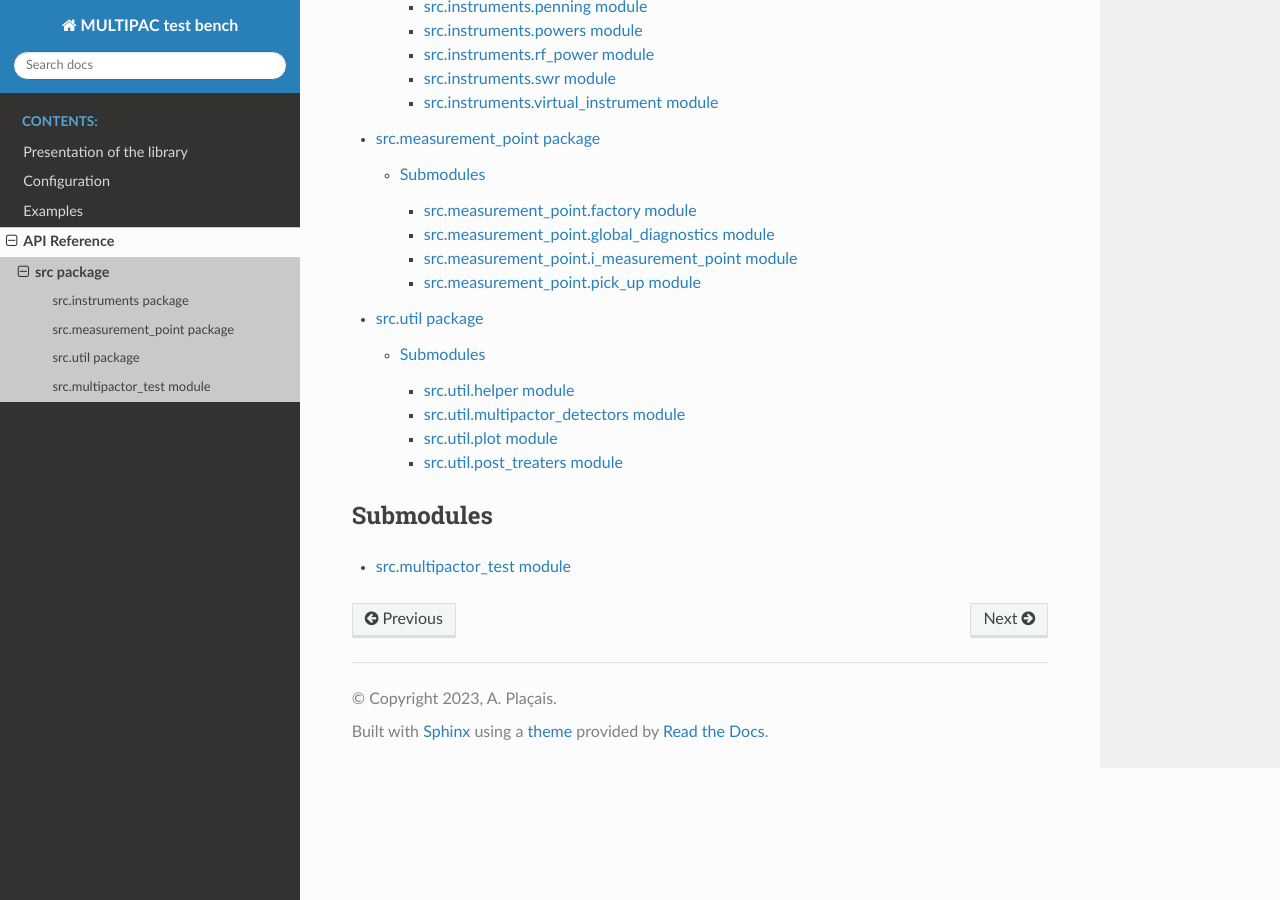
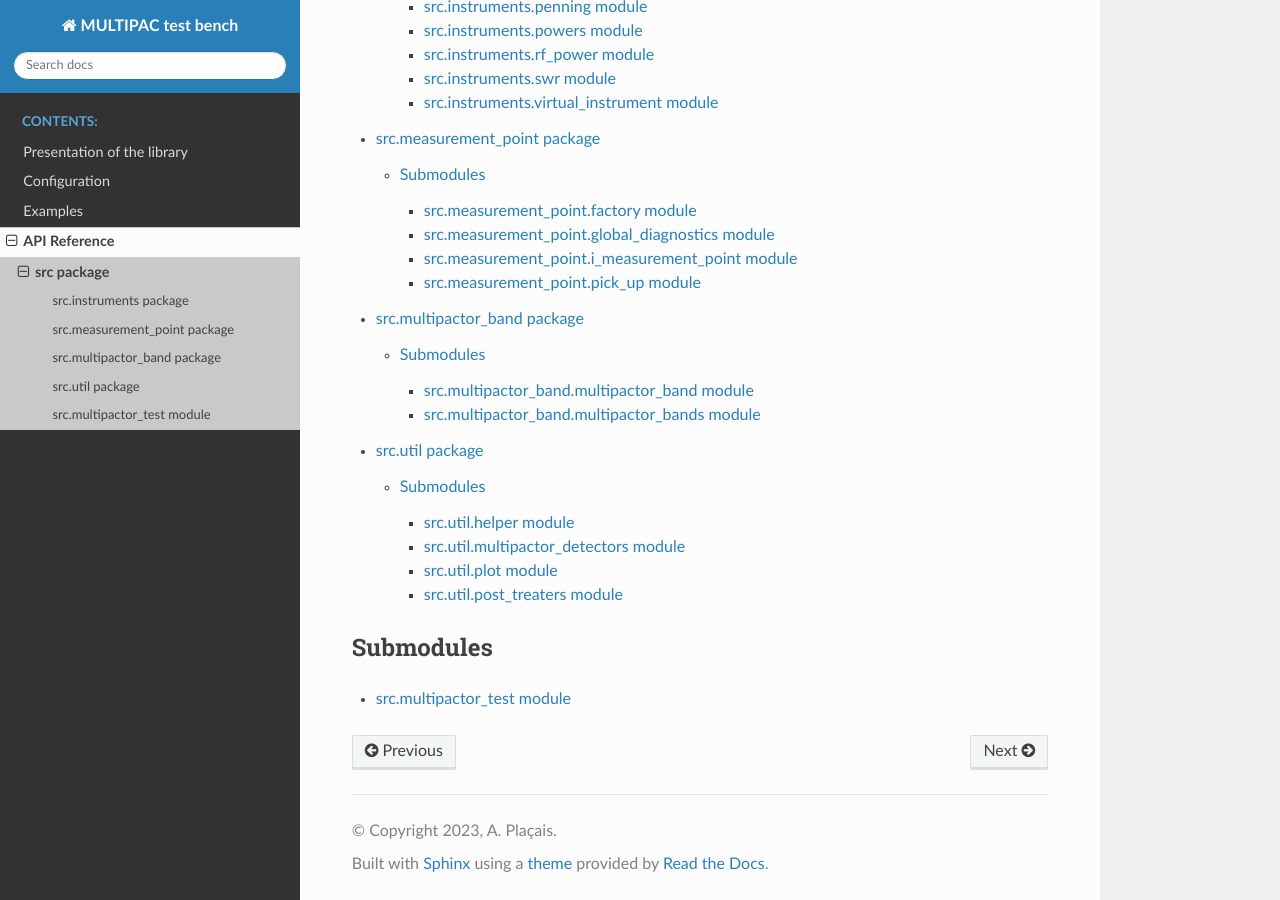
Before and after one commit to AdrienPlacais/multipac_testbench, a Sphinx documentation site: the page built from docs/source/src.rst, in a window 1280 px wide and 900 px high, scrolled down 621 px. Built offline with Sphinx 7.4.7 and the Read the Docs theme 2.0.0, drawn with Linux system fonts in a browser that asks for light colours; pages that are not in the unit, such as notebooks, are missing from menus.

Commit message:
updated doc

```diff
--- /dev/null
+++ b/docs/source/src.multipactor_band.multipactor_band.rst
@@ -0,0 +1,7 @@
+src.multipactor\_band.multipactor\_band module
+==============================================
+
+.. automodule:: src.multipactor_band.multipactor_band
+   :members:
+   :undoc-members:
+   :show-inheritance:
--- /dev/null
+++ b/docs/source/src.multipactor_band.multipactor_bands.rst
@@ -0,0 +1,7 @@
+src.multipactor\_band.multipactor\_bands module
+===============================================
+
+.. automodule:: src.multipactor_band.multipactor_bands
+   :members:
+   :undoc-members:
+   :show-inheritance:
--- /dev/null
+++ b/docs/source/src.multipactor_band.rst
@@ -0,0 +1,16 @@
+src.multipactor\_band package
+=============================
+
+.. automodule:: src.multipactor_band
+   :members:
+   :undoc-members:
+   :show-inheritance:
+
+Submodules
+----------
+
+.. toctree::
+   :maxdepth: 4
+
+   src.multipactor_band.multipactor_band
+   src.multipactor_band.multipactor_bands
--- a/docs/source/src.rst
+++ b/docs/source/src.rst
@@ -14,6 +14,7 @@ Subpackages
 
    src.instruments
    src.measurement_point
+   src.multipactor_band
    src.util
 
 Submodules
```
Also changed, not shown: 1 other file.
